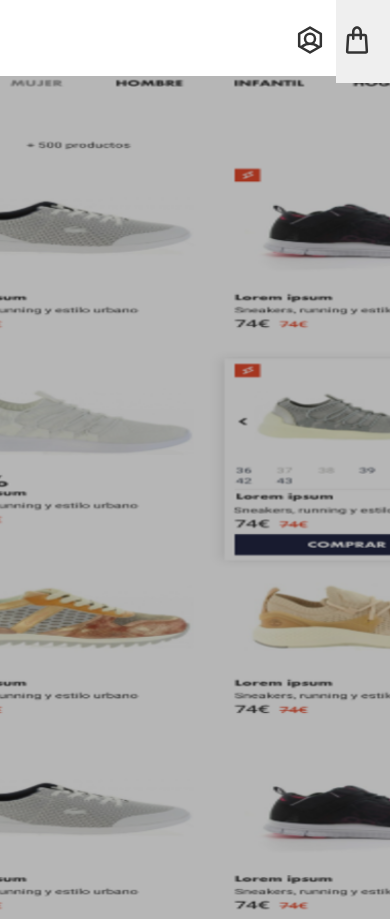
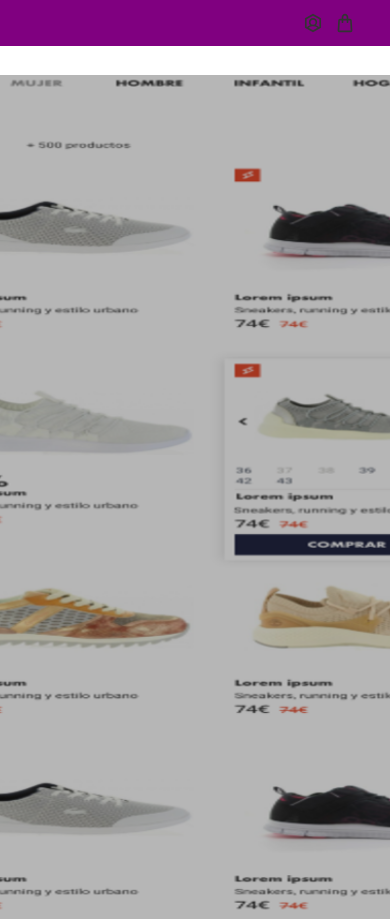
Before and after one commit to natalia-pn/Ecommerce-shopping-cart, a React (Create React App) app: page / in a window 390 px wide. Shown: the top 919 px of the page. Built offline with nearby package versions, Linux system fonts and the light colour scheme.

Commit message:
Add header mobile styles

```diff
--- a/src/App.js
+++ b/src/App.js
@@ -46,7 +46,7 @@ class App extends Component {
         49.90,
         49.90
       ],
-      totalPrice: 149.70,
+      totalPrice: (149.70).toFixed(2),
       productsArray: productsList,
       showBagClass: 'Shopping-bag__container',
       productsDisplay: 'Products-display',
--- a/src/styles/_header.scss
+++ b/src/styles/_header.scss
@@ -1,24 +1,49 @@
 .App-header {
+    background-color: purple;
     width: 100vw;
-    height: 76px;
+    height: 46px;
     position: fixed;
-    text-align: right;
-    background-color: $white;
+    display: flex;
+    align-items: center;
+    justify-content: flex-end;
+    // background-color: $white;
+
+    @media all and (min-width:1270px) {
+        height: 76px;
+    }
 }
 .User-account {
-    width: 30px;
-    height: 30px;
-    margin: 24px 11px 24px 0;
+    width: 20px;
+    height: 20px;
+    margin-right: 12px;
 
+    @media all and (min-width:1270px) {
+        width: 30px;
+        height: 30px;
+    }
 }
 
 .Bag__trigger {
     border: none;
     outline: none;
+    width: 20px;
+    height: 20px;
+    background: none;
+    padding: 0;
+    margin-right: 35px;
+
+    @media all and (min-width:1270px) {
+        width: 30px;
+        height: 30px;
+    }
 }
 
 .Shopping-bag {
-    width: 30px;
-    height: 30px;
-    margin: 24px 12px 24px 0;
+    width: 20px;
+    height: 20px;
+
+    @media all and (min-width:1270px) {
+        width: 30px;
+        height: 30px;
+    }
 }
```
